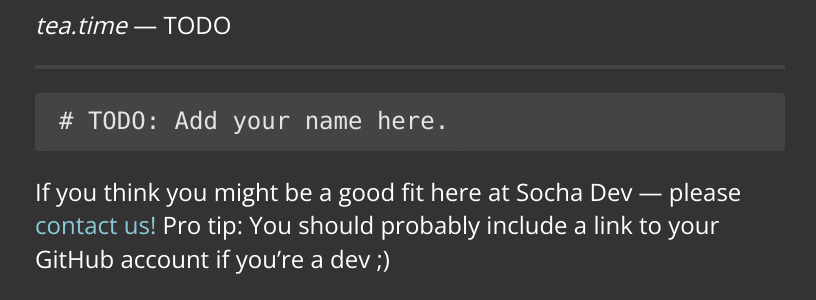
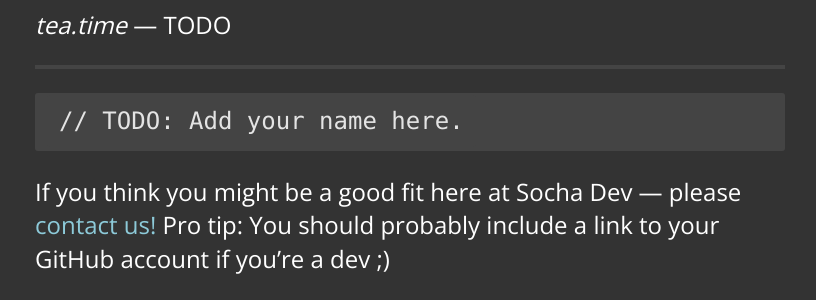
Before and after one commit to SochaDev/sochadev.github.io, a Jekyll site: the page built from team.md, in a window 1280 px wide. Shown: the part 1063-1363 px from the top of the page, without its empty margins (230-1046 px from the left). Built offline with Jekyll 4.4.1, drawn with Linux system fonts in a browser that asks for light colours; nearby versions of some CDN libraries.

```diff
--- a/team.md
+++ b/team.md
@@ -34,6 +34,6 @@
 
 * * *
 
-    # TODO: Add your name here.
+    // TODO: Add your name here.
 
 If you think you might be a good fit here at Socha Dev &mdash; please <a href="/#contact" class="blue">contact us!</a> Pro tip: You should probably include a link to your GitHub account if you're a dev ;)
```
